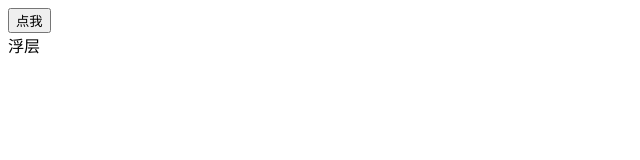
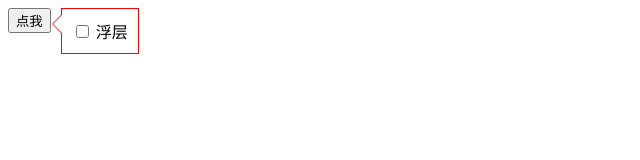
Before and after one commit to weiyanqin/Jirengu, a plain HTML site: page task-thirty-two/index1.html in a window 1280 px wide. Both pictures are taken after a click on the button "点我". Shown: the whole page, without its empty margins (0-640 px from the left). Drawn offline with Linux system fonts and the light colour scheme.

Commit message:
task-thirty-two the third commit

```diff
--- a/task-thirty-two/index1.html
+++ b/task-thirty-two/index1.html
@@ -4,14 +4,17 @@
     <meta charset="UTF-8">
     <meta name="viewport" content="width=device-width, initial-scale=1.0">
     <meta http-equiv="X-UA-Compatible" content="ie=edge">
+    <link rel="stylesheet" href="./style1.css">
     <title>Document</title>
 </head>
 <body>
-   <div class="wrapper">
+   <div id="wrapper" class="wrapper">
        <button id="clickMe">点我</button>
        <div id="popover" class="popover">
-           浮层
+          <input type="checkbox"> 浮层
        </div>
    </div>
+   <script src="./jquery-3.3.1.min.js"></script>
+   <script src="./main1.js"></script>
 </body>
 </html>
--- a/task-thirty-two/main1.js
+++ b/task-thirty-two/main1.js
@@ -1,3 +1,11 @@
-clickMe.addEventListener('click',function(){
-    popover.style.display = 'block'
+$(clickMe).on('click', function () {
+    $(popover).show()
+    console.log(1)
+    $(document).one('click', function () {
+        $(popover).hide()
+        console.log(1)
+    })
 })
+$(wrapper).on('click', function (e) {
+    e.stopPropagation()
+})
```
